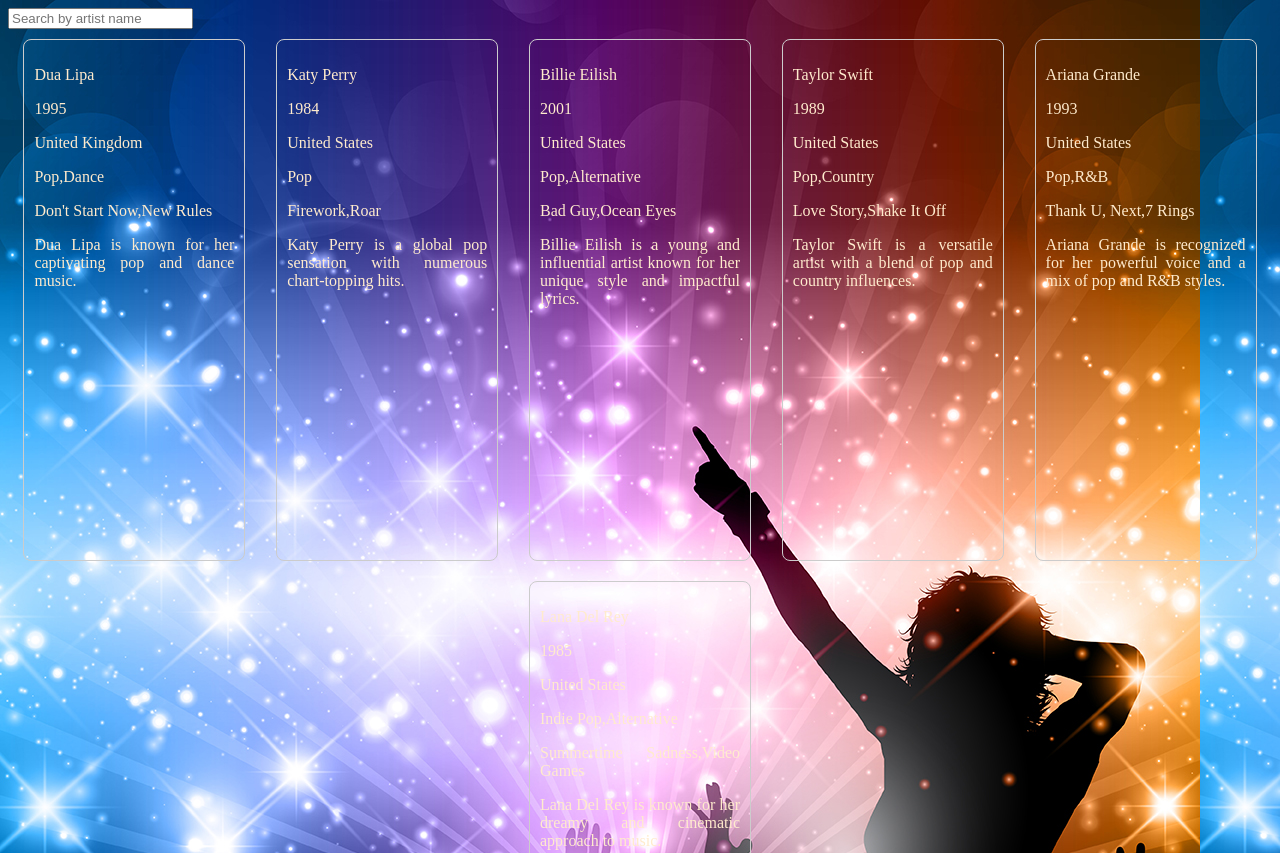
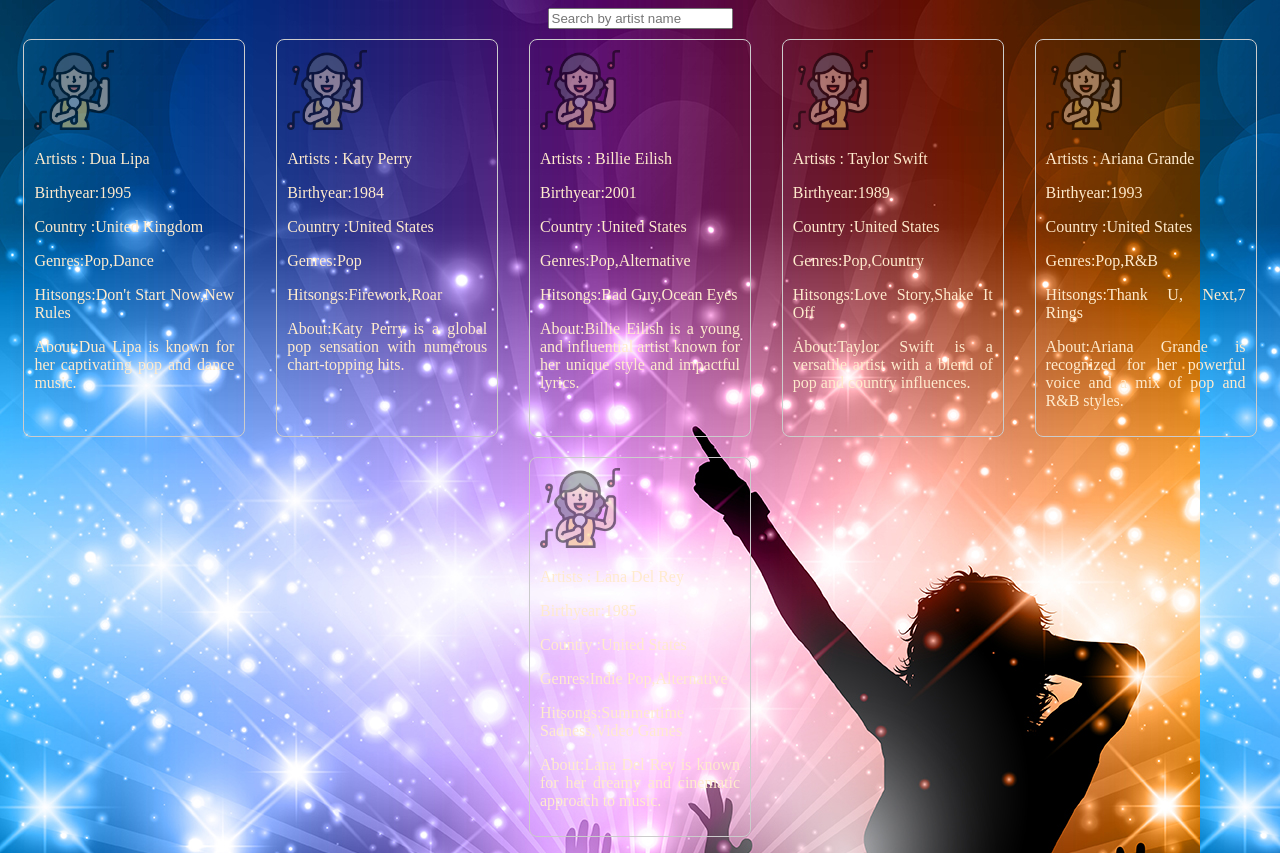
Before and after one commit to ixNaman/Naman_frontend, a plain HTML site: page cards/cards.html in a window 1280 px wide. Shown: the top 853 px of the page. Drawn offline with Linux system fonts and the light colour scheme.

Commit message:
cards change

```diff
--- a/cards/cards.css
+++ b/cards/cards.css
@@ -7,7 +7,7 @@
 
       .artist-card {
         width: 200px;
-        height: 500px;
+        /* height: 500px; */
         margin: 10px;
         padding: 10px;
         border: 1px solid #ccc;
@@ -15,13 +15,19 @@
         text-align: center;
         text-align: justify;
         color:blanchedalmond;
+
       }
 
-      .artist-image {
-        max-width: 100%;
-        border-radius: 50%;
+      #img {
+        height: 80px;
+        width: 80px;
+        opacity: 0.5;
       }
 
+      .search{
+        display: flex;
+        justify-content: center;
+      }
       body{
         background-image: url(dance.jpg);
 
--- a/cards/cards.html
+++ b/cards/cards.html
@@ -7,9 +7,10 @@
   <link rel="stylesheet" href="cards.css" />
 
 </head>
-<body>
-
-  <input type="text" id="searchInput" placeholder="Search by artist name">
+<body >
+  <div class="search">
+    <input type="text" id="searchInput" placeholder="Search by artist name">
+  </div>
   <div id="artist-container"></div>
 
   <script src="cards.js"></script>
--- a/cards/cards.js
+++ b/cards/cards.js
@@ -1,3 +1,5 @@
+
+
 const artistsData = [
   {
     "name": "Dua Lipa",
@@ -60,36 +62,47 @@ function generateArtistCards(artists) {
     card.classList.add("artist-card");
 
 
+    const image = document.createElement("img");
+    image.src= 'singing.png';
+    image.id="img";
+    card.appendChild(image);
+    artistContainer.appendChild(card);
+
+
 
     const name = document.createElement("p");
-    name.textContent = artist.name;
+    name.textContent = `Artists : ${artist.name}`;
     card.appendChild(name);
     artistContainer.appendChild(card);
 
     const birthYear = document.createElement("p");
-    birthYear.textContent = artist.birthYear;
+    birthYear.textContent = `Birthyear:${artist.birthYear}`;
     card.appendChild(birthYear);
     artistContainer.appendChild(card);
 
     const country = document.createElement("p");
-    country.textContent = artist.country;
+    country.textContent = `Country :${artist.country}`;
     card.appendChild(country);
     artistContainer.appendChild(card);
 
     const genres = document.createElement("p");
-    genres.textContent = artist.genres;
+    genres.textContent = `Genres:${artist.genres}`;
     card.appendChild(genres);
     artistContainer.appendChild(card);
 
     const hitSongs = document.createElement("p");
-    hitSongs.textContent = artist.hitSongs;
+    hitSongs.textContent = `Hitsongs:${artist.hitSongs}`;
     card.appendChild(hitSongs);
     artistContainer.appendChild(card);
 
     const description = document.createElement("p");
-    description.textContent = artist.description;
+    description.textContent =`About:${ artist.description}`;
     card.appendChild(description);
     artistContainer.appendChild(card);
+
+
+
+
   });
 }
 
@@ -100,6 +113,8 @@ function filterArtists(searchTerm) {
   generateArtistCards(filteredArtists);
 }
 
+
+
 document.getElementById("searchInput").addEventListener("input", function (event) {
   filterArtists(event.target.value);
 });
```
